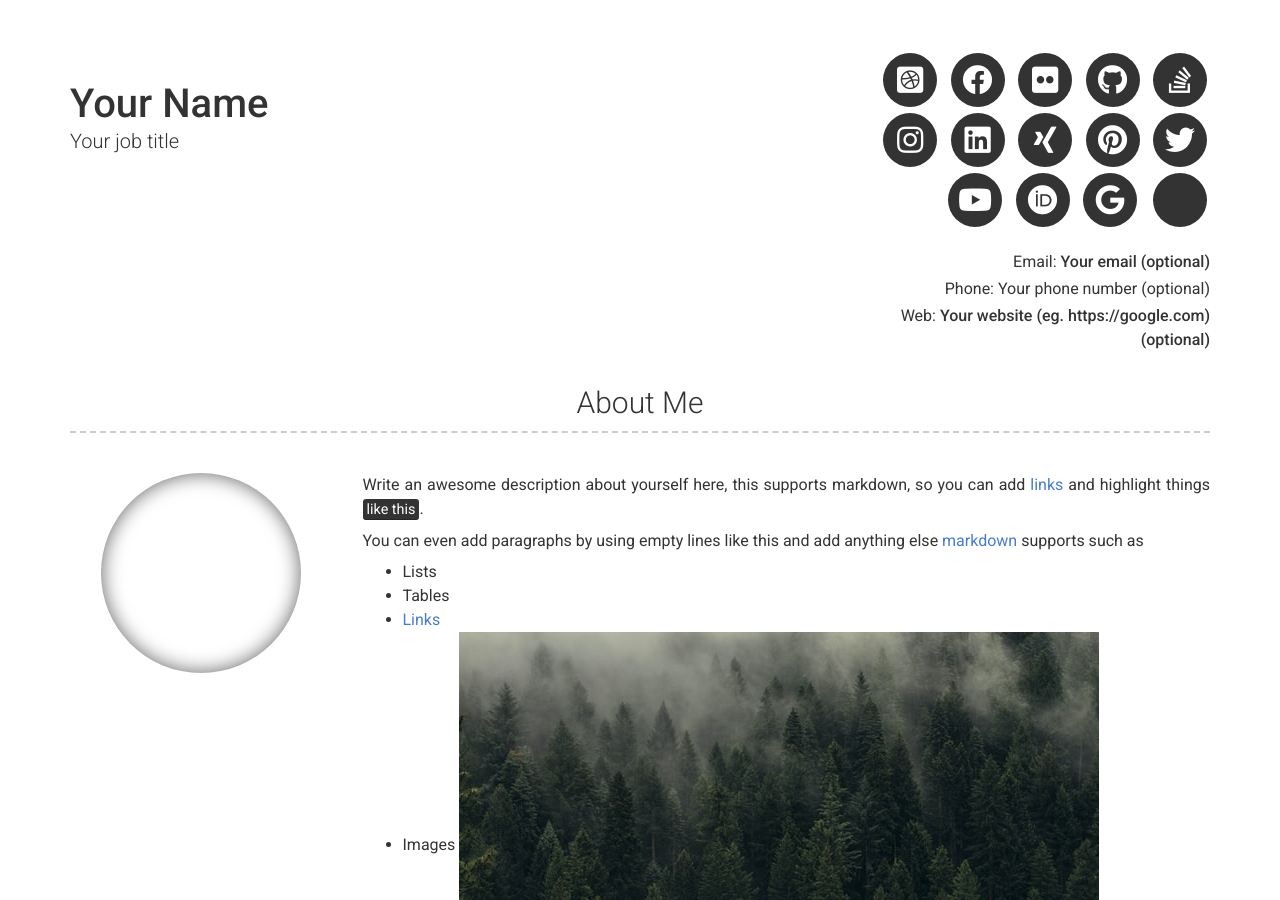
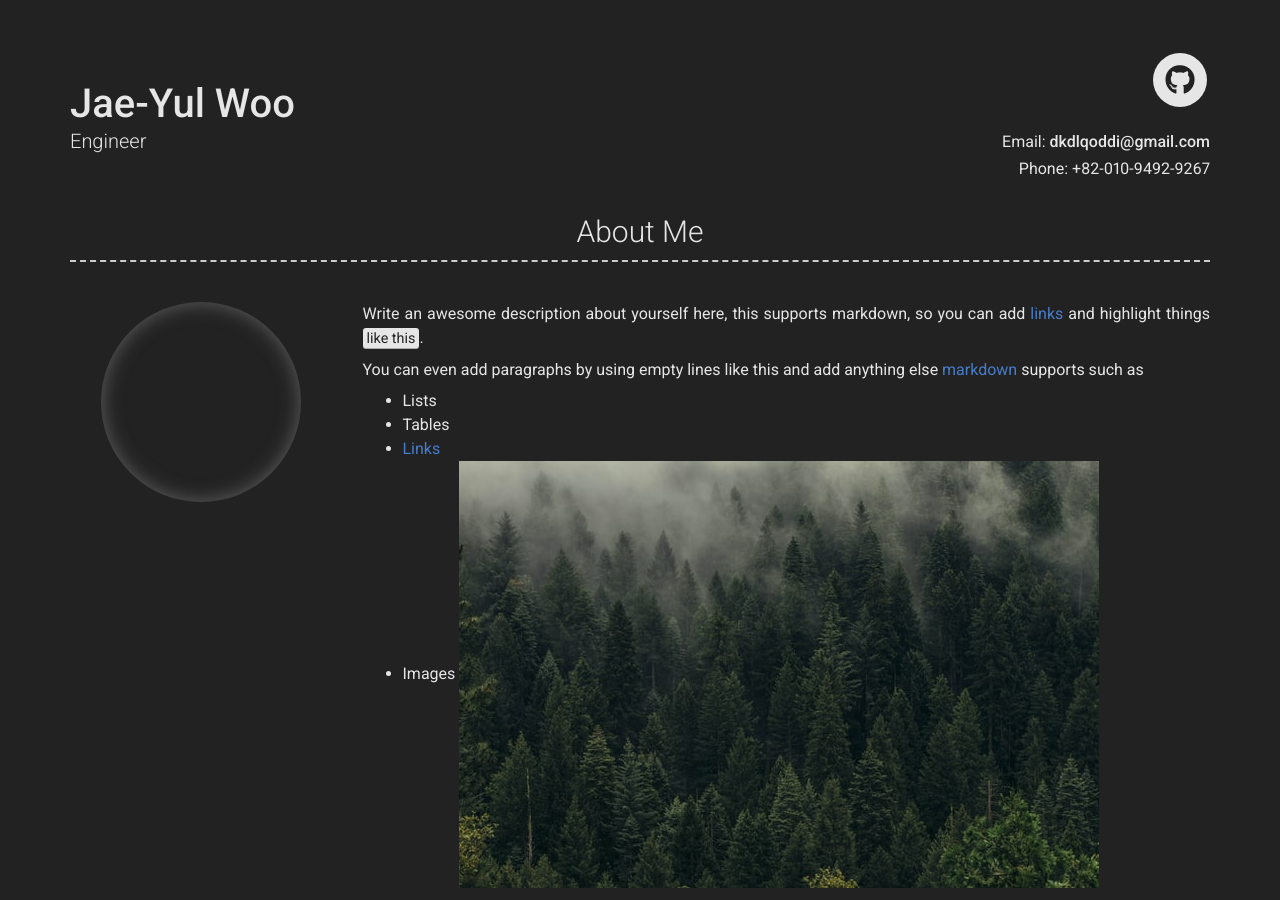
Before and after one commit to dkdlqoddi/dkdlqoddi.github.io, a Jekyll site: the page built from index.md, in a window 1280 px wide and 900 px high. Built offline with Jekyll 4.4.1, drawn with Linux system fonts in a browser that asks for light colours; nearby versions of some CDN libraries; some of the changed text lies outside the part shown.

Commit message:
update perosnal information
Signed-off-by: Jae-Yul Woo <dkdlqoddi@naver.com>

```diff
--- a/_config.yml
+++ b/_config.yml
@@ -6,38 +6,38 @@ repository: Git repository where your resume will be hosted, only required if yo
 version: 2
 
 # Personal info
-name: Your Name
-title: Your job title
-email: Your email (optional)
+name: Jae-Yul Woo
+title: Engineer
+email: dkdlqoddi@gmail.com
 # email_title: Email (Email title override)
-phone: Your phone number (optional)
+phone: +82-010-9492-9267
 # phone_title: Phone (Phone title override)
-website: Your website (eg. https://google.com)(optional)
+# website: Your website (eg. https://google.com)(optional)
 # website_title: Web (Website title override)
 
 # Dark Mode (true/false/never)
-darkmode: false
+darkmode: true
 
 # Social links
-twitter_username: jekyllrb
-github_username:  jekyll
-stackoverflow_username: "00000001"
-dribbble_username: jekyll
-facebook_username: jekyll
-flickr_username: jekyll
-instagram_username: jekyll
-linkedin_username: jekyll
-xing_username: jekyll
-pinterest_username: jekyll
-youtube_username: jekyll
-orcid_username: 0000-0000-0000-0000
-googlescholar_username: D847cGsAAAAJ
+# twitter_username: jekyllrb
+github_username:  dkdlqoddi
+# stackoverflow_username: "00000001"
+# dribbble_username: jekyll
+# facebook_username: jekyll
+# flickr_username: jekyll
+# instagram_username: jekyll
+# linkedin_username: jekyll
+# xing_username: jekyll
+# pinterest_username: jekyll
+# youtube_username: jekyll
+# orcid_username: 0000-0000-0000-0000
+# googlescholar_username: D847cGsAAAAJ
 
 # Additional icon links
-additional_links:
-- title: Link name
-  icon: Font Awesome brand icon name (eg. fab fa-twitter) (https://fontawesome.com/icons?d=gallery&s=brands&m=free)
-  url: Link url (eg. https://google.com)
+# additional_links:
+# - title: Link name
+#   icon: Font Awesome brand icon name (eg. fab fa-twitter) (https://fontawesome.com/icons?d=gallery&s=brands&m=free)
+#   url: Link url (eg. https://google.com)
 # - title: another link
 #   icon: font awesome brand icon name (eg. fab fa-twitter) (https://fontawesome.com/icons?d=gallery&s=brands&m=free)
 #   url: Link url (eg. https://google.com)
```
